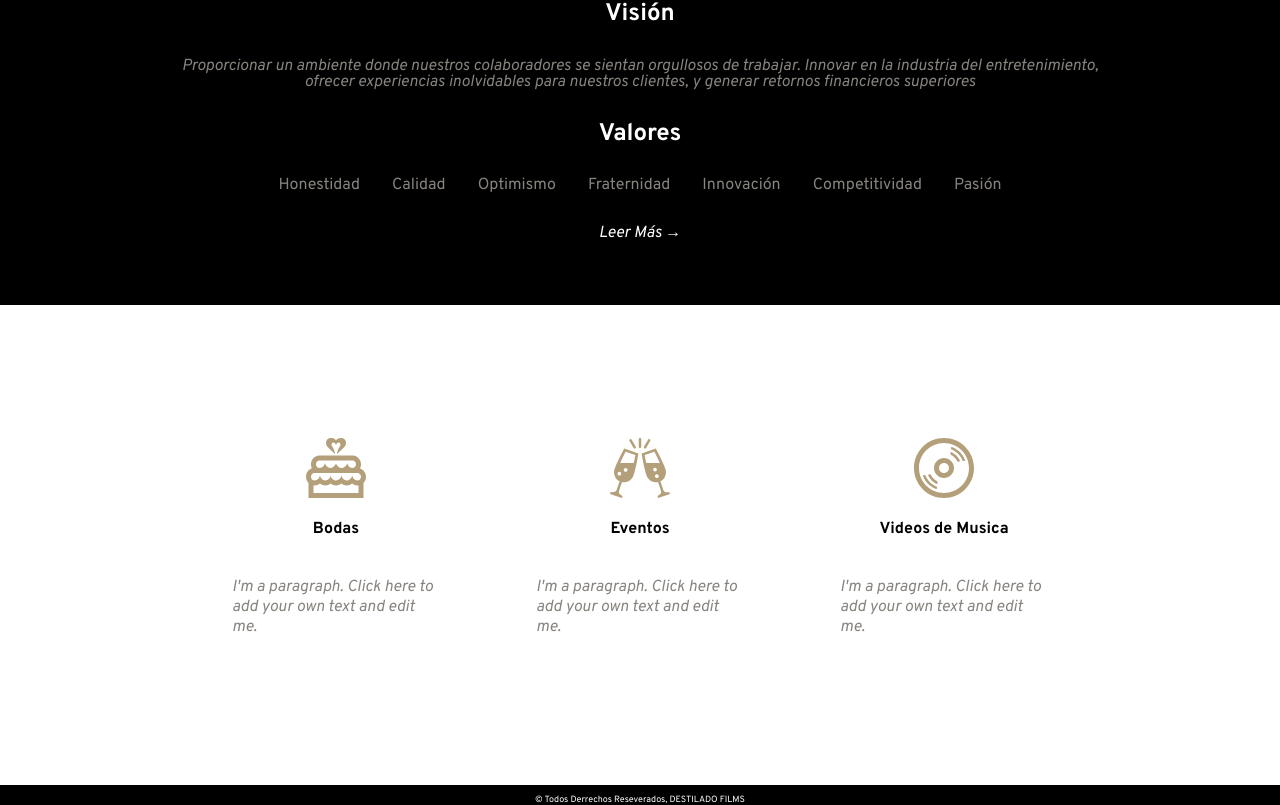
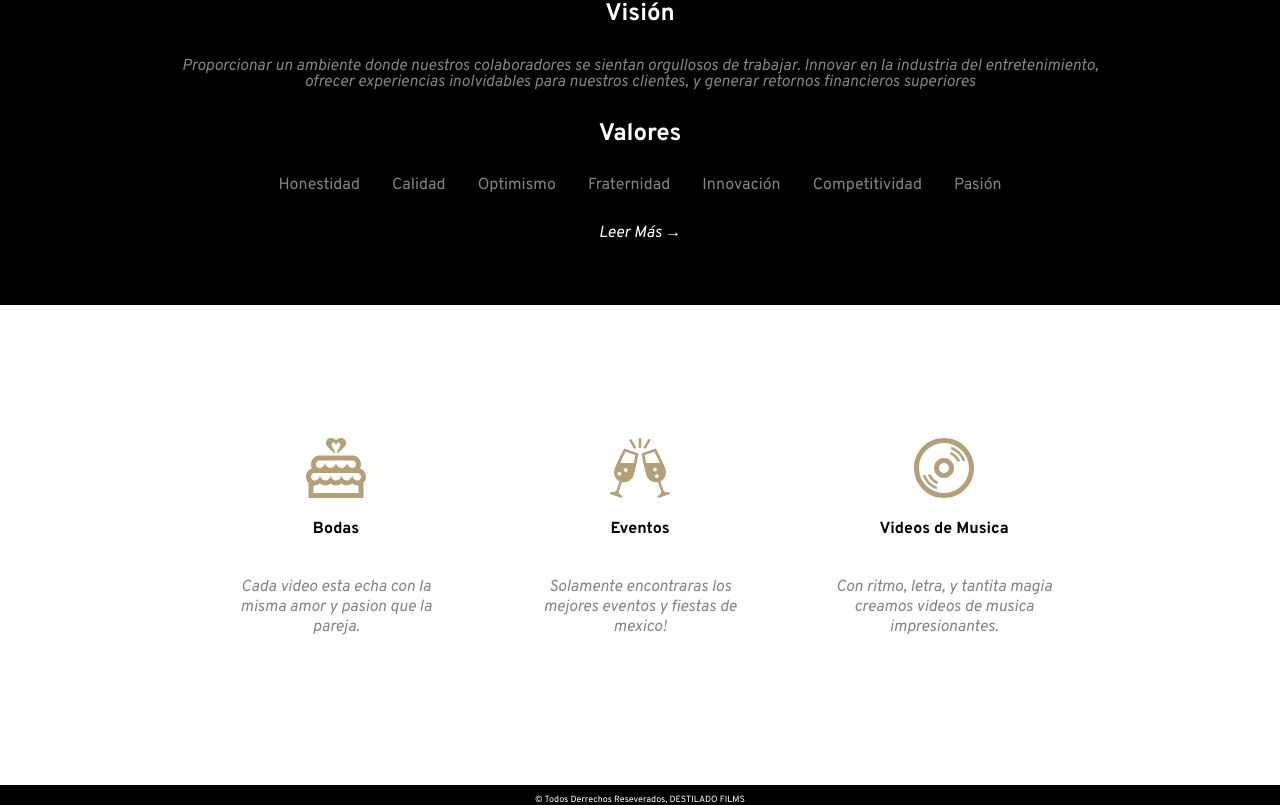
Before and after one commit to destilandofilms/DestiladoFilms, a React (Create React App) app in the folder portfolio/: page / in a window 1280 px wide. Shown: the part 974-1779 px from the top of the page. Built offline with nearby package versions, Linux system fonts and the light colour scheme.

Commit message:
Added descriptions on homepage

```diff
--- a/portfolio/src/containers/Home/Home.js
+++ b/portfolio/src/containers/Home/Home.js
@@ -63,7 +63,7 @@ const Home = () => {
             </svg>
 
             <h4>Bodas</h4>
-            <p>I'm a paragraph. Click here to add your own text and edit me.</p>
+            <p>Cada video esta echa con la misma amor y pasion que la pareja.</p>
           </NavLink>
         </div>
 
@@ -83,7 +83,7 @@ const Home = () => {
             </svg>
 
             <h4>Eventos</h4>
-            <p>I'm a paragraph. Click here to add your own text and edit me.</p>
+            <p>Solamente encontraras los mejores eventos y fiestas de mexico!</p>
           </NavLink>
         </div>
 
@@ -101,7 +101,7 @@ const Home = () => {
             </svg>
 
             <h4>Videos de Musica</h4>
-            <p>I'm a paragraph. Click here to add your own text and edit me.</p>
+            <p>Con ritmo, letra, y tantita magia creamos videos de musica impresionantes.</p>
           </NavLink>
         </div>
       </div>
--- a/portfolio/src/containers/Home/Home.scss
+++ b/portfolio/src/containers/Home/Home.scss
@@ -111,7 +111,8 @@
 
                 p {
                     color: rgb(135, 131, 126);
-                    padding: 0 2.5rem;
+                    padding: 0 2rem;
+                    text-align: center;
                     cursor: pointer;
                 }
             }
```
Also changed, not shown: 1 other file (tests, documents, lock files or other folders).
